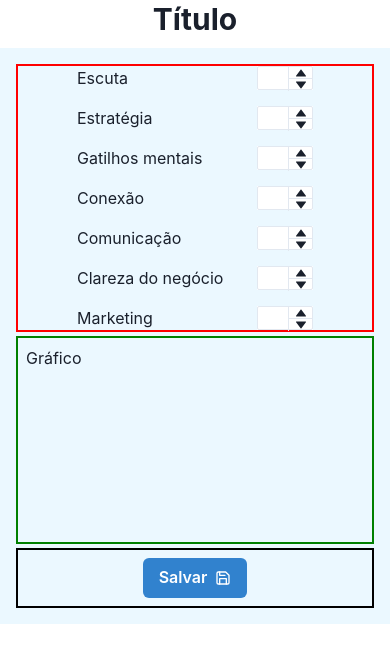
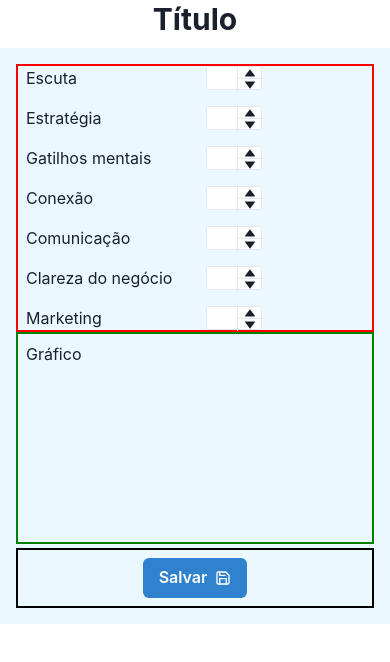
Before and after one commit to wellingtongmota/polar-area-chart, a React (Vite) app: page / in a window 390 px wide. Shown: the top 662 px of the page. Built offline with nearby package versions, Linux system fonts and the light colour scheme.

Commit message:
Melhorias na responsividade

```diff
--- a/src/App.jsx
+++ b/src/App.jsx
@@ -45,16 +45,19 @@ const App = () => {
         h='full'
         gap={1}
         p={4}
-        flexDirection={['column', 'row']}
+        flexDirection={['column']}
         flexWrap='wrap'
       >
+
+
+        <Flex flex={1} flexDirection={['column', 'column', 'row']}>
           <Flex
             // flex={1}
-          flexDirection={['row', 'column']}
+            flexDirection={['row', 'row', 'column']}
             flexWrap='wrap'
             gap={[4, 3]}
             px={2}
-          justify='center'
+            justify={['flex-start', 'flex-start', 'center']}
             border='2px solid red'
           >
             {
@@ -79,6 +82,9 @@ const App = () => {
           >
             Gráfico
           </Flex>
+        </Flex>
+
+
         <Flex
           border='2px solid black'
           w='full'
```
Lines whose indentation alone changed are shown as unchanged.
